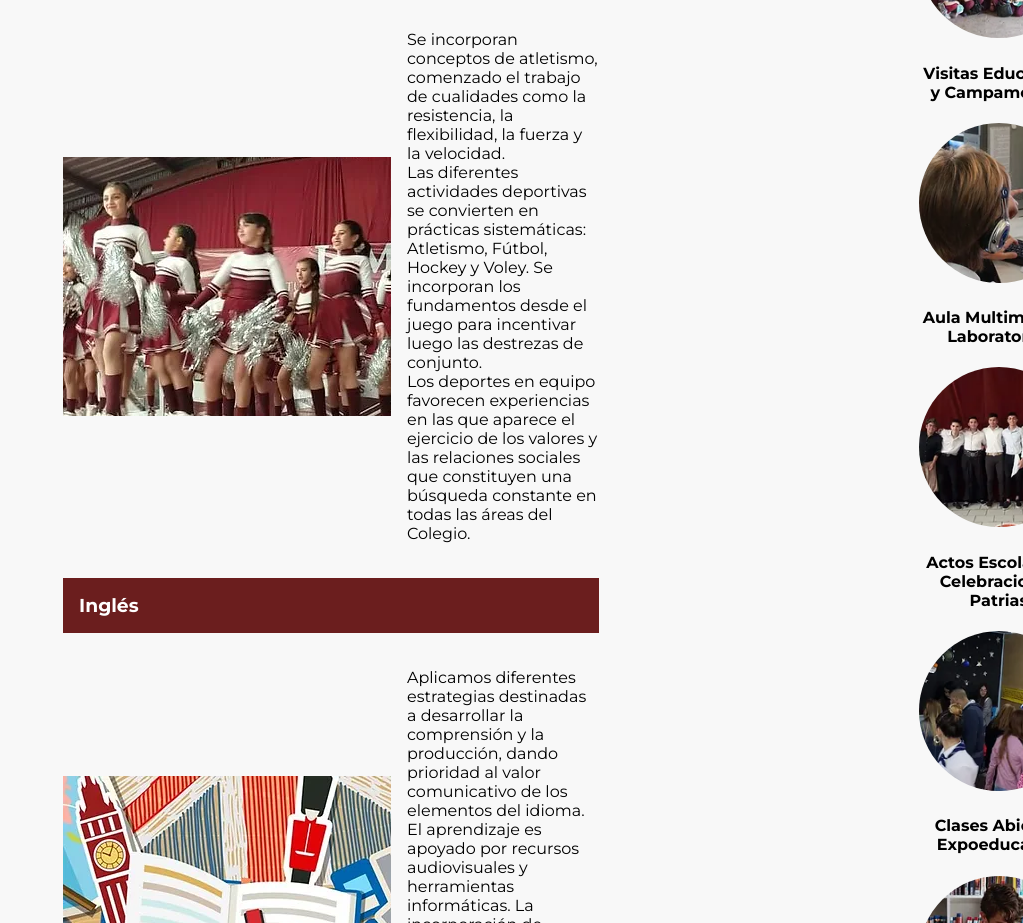
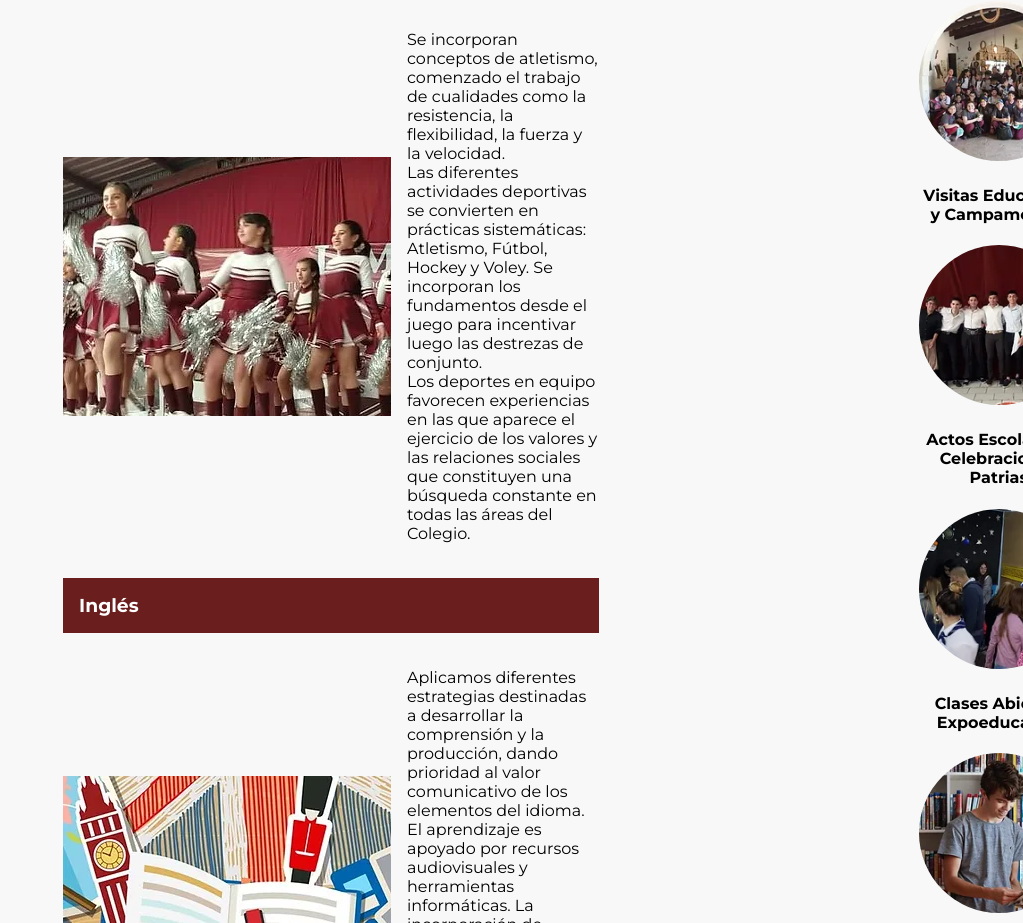
Before and after one commit to lautiok/Ipm, a React (Vite) app: page /primario in a window 1280 px wide. Shown: the part 1840-2763 px from the top of the page, without its empty margins (257-1280 px from the left). Built offline with nearby package versions, Linux system fonts and the light colour scheme.

Commit message:
pag-primaria-contact-form-p

```diff
--- a/src/components/Home/HeroSeccion/HeroSeccion.jsx
+++ b/src/components/Home/HeroSeccion/HeroSeccion.jsx
@@ -1,12 +1,13 @@
 import React from 'react'
 import './HeroSeccionModule.css'
+import { Link } from 'react-router-dom'
 export const HeroSeccion = () => {
     return (
         <section className='HeroSeccionContainer'>
             <div className='HeroSeccioninfo'>
                 <h1>INSTITUTO PRIVADO DE MERLO</h1>
                 <h2>Desde 1993, Educando <br /> para un Mundo Mejor</h2>
-                <a className='button' href="">Contacto</a>
+                <Link to="/institucional"><a className='button'>Ver Más</a></Link>
             </div>
         </section>
     )
--- a/src/components/Primario/Primaria/Primaria.jsx
+++ b/src/components/Primario/Primaria/Primaria.jsx
@@ -2,7 +2,6 @@ import React from 'react'
 import './PrimariaModule.css'
 import cdd from '../../../assets/info-img/atp.webp'
 import ved from '../../../assets/info-img/6b45fd0c-eda5-464d-be60-a95649c51cd9.webp'
-import auinf from '../../../assets/info-img/img_9716.webp'
 import actos from '../../../assets/info-img/8b520732-3b52-427f-9d29-5eb9730501a1.webp'
 import expo from '../../../assets/info-img/547bf369-932d-44f9-881d-b4cc504d07b2.webp'
 import biblioteca from '../../../assets/info-img/niño-en-la-biblioteca.webp'
@@ -31,10 +30,6 @@ export const Primaria = () => {
                         <h4>Visitas Educativas y Campamentos</h4>
                     </div>
                     <div className='circulos'>
-                        <img src={auinf} alt='Aula Multimedia y Laboratorio' />
-                        <h4>Aula Multimedia y Laboratorio"</h4>
-                    </div>
-                    <div className='circulos'>
                         <img src={actos} alt="Actos Escolares y Celebraciones Patrias" />
                         <h4>Actos Escolares y Celebraciones Patrias</h4>
                     </div>
```
